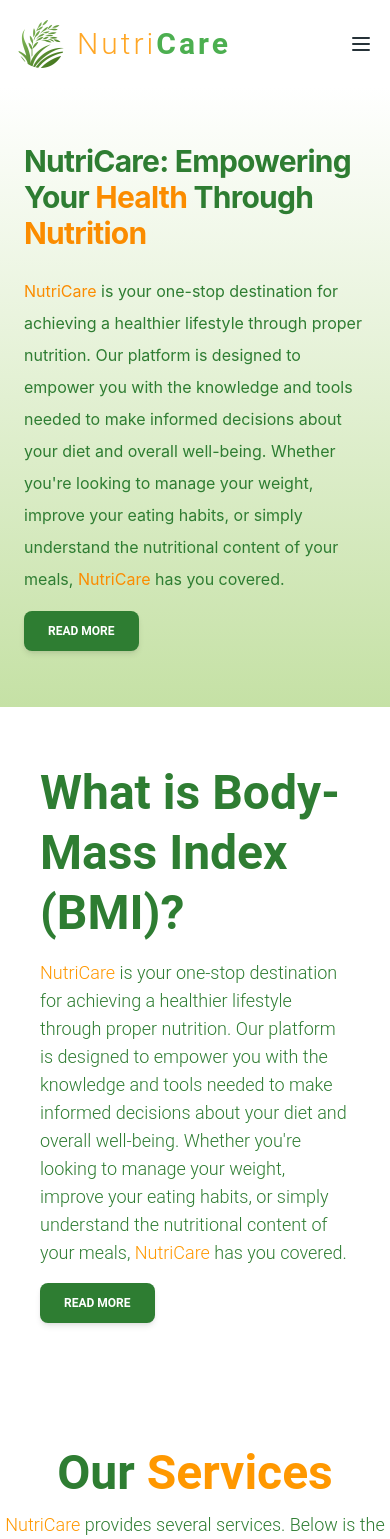
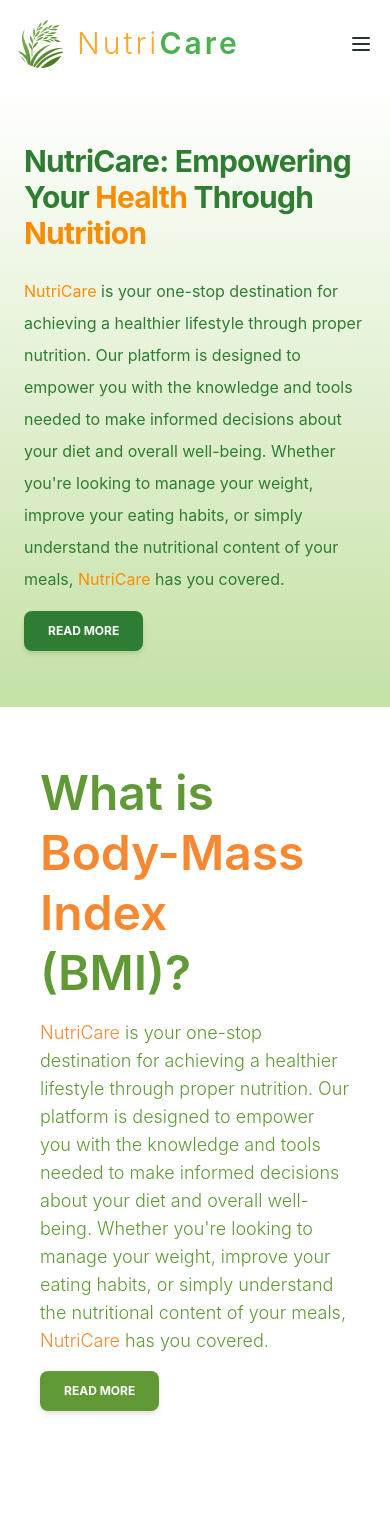
Before and after one commit to beryllwithcode/project-NutriCare, a React (Create React App) app: page / in a window 390 px wide. Shown: the top 1539 px of the page. Built offline with nearby package versions, Linux system fonts and the light colour scheme.

Commit message:
make coloring template

```diff
--- a/src/components/content/content.js
+++ b/src/components/content/content.js
@@ -13,7 +13,7 @@
 
 const Description = () => {
   return (
-    <div className="relative flex gap-14 justify-center px-10 lg:px-24 py-14 text-green-800">
+    <div className="relative flex gap-14 justify-center px-10 lg:px-24 py-14 text-nutricare-green">
       <img
         src="illustration/pana.png"
         alt="Anatomy"
@@ -21,23 +21,24 @@
       ></img>
       <div className="max-w-2xl">
         <Typography variant="h1" className="mb-4">
-          What is Body-Mass Index
+          What is <span className="text-nutricare-orange">Body-Mass Index</span>
           <br />
           (BMI)?
         </Typography>
         <Typography variant="paragraph" className="text-lg">
-          <span className="text-orange-500">NutriCare</span> is your one-stop
-          destination for achieving a healthier lifestyle through proper
-          nutrition. Our platform is designed to empower you with the knowledge
-          and tools needed to make informed decisions about your diet and
-          overall well-being. Whether you're looking to manage your weight,
+          <span className="text-nutricare-orange">NutriCare</span> is your
+          one-stop destination for achieving a healthier lifestyle through
+          proper nutrition. Our platform is designed to empower you with the
+          knowledge and tools needed to make informed decisions about your diet
+          and overall well-being. Whether you're looking to manage your weight,
           improve your eating habits, or simply understand the nutritional
           content of your meals,{" "}
-          <span className="text-orange-500">NutriCare</span> has you covered.
+          <span className="text-nutricare-orange">NutriCare</span> has you
+          covered.
         </Typography>
         <div className="mt-4 gap-x-6">
           <a href="#">
-            <Button className="bg-green-800 hover:bg-green-500">
+            <Button className="bg-nutricare-green hover:bg-green-500">
               Read More
             </Button>
           </a>
@@ -65,21 +66,25 @@
 const Services = () => {
   return (
     <>
-      <div className="relative flex flex-col justify-center text-center my-16 text-green-800">
+      <div className="relative flex flex-col justify-center text-center my-16 text-nutricare-green">
         <div className="mb-4">
           <Typography variant="h1" className="mb-2">
-            Our <span className="text-orange-500">Services</span>
+            Our <span className="text-nutricare-orange">Services</span>
           </Typography>
           <Typography variant="paragraph" className="text-lg">
-            <span className="text-orange-500">NutriCare</span> provides several
-            services. Below is the details.
+            <span className="text-nutricare-orange">NutriCare</span> provides
+            several services. Below is the details.
           </Typography>
         </div>
         <ScrollCarousel
+          autoplay={true}
+          autoplaySpeed={5}
+          speed={7}
           onReady={() => console.log("I am ready")}
           className="h-full"
+          margin={100}
         >
-          <Card className="mx-auto w-64 shadow-lg">
+          <Card className="mx-auto w-64 shadow-none bg-nutricare-greenMudaFade">
             <CardBody>
               <img src="icons/body.svg" className="mx-auto mb-2"></img>
               <Typography variant="h5" color="blue-gray" className="mb-2">
@@ -92,7 +97,7 @@
               </Typography>
             </CardBody>
           </Card>
-          <Card className="mx-auto w-64 shadow-lg">
+          <Card className="mx-auto w-64 shadow-none bg-nutricare-greenMudaFade">
             <CardBody>
               <img src="icons/article.svg" className="mx-auto mb-2 mt-2"></img>
               <Typography variant="h5" color="blue-gray" className="mb-2">
@@ -101,13 +106,13 @@
               <Typography>
                 Our articles cover a wide range of topics to empower you with
                 knowledge and tips for making positive choices in your daily
-                life. Stay informed and inspired ...
+                life. Stay informed and inspired on your wellness journey.
               </Typography>
             </CardBody>
           </Card>
-          <Card className="mx-auto w-64 shadow-lg">
+          <Card className="mx-auto w-64 shadow-none bg-nutricare-greenMudaFade">
             <CardBody>
-              <img src="icons/chat.svg" className="mx-auto mb-2 mt-2 "></img>
+              <img src="icons/nutrient.svg" className="mx-auto mb-2"></img>
               <Typography variant="h5" color="blue-gray" className="mb-2">
                 Community Forum
               </Typography>
@@ -118,7 +123,7 @@
               </Typography>
             </CardBody>
           </Card>
-          <Card className="mx-auto w-64 shadow-lg">
+          <Card className="mx-auto w-64 shadow-none bg-nutricare-greenMudaFade">
             <CardBody>
               <img src="icons/nutrient.svg" className="mx-auto mb-2"></img>
               <Typography variant="h5" color="blue-gray" className="mb-2">
@@ -140,7 +145,7 @@
   return (
     <>
       <div className="relative bg-light-green-50 rounded-ss-full rounded-se-full px-10 lg:px-24 py-16 "></div>
-      <div className="relative flex bg-light-green-50 justify-center px-10 gap-14 lg:px-24 pb-14 text-green-800">
+      <div className="relative flex bg-light-green-50 justify-center px-10 gap-14 lg:px-24 pb-14 text-nutricare-green">
         <img
           src="illustration/Character.svg"
           alt="Illustration"
@@ -148,19 +153,19 @@
         ></img>
         <div className="max-w-xl">
           <Typography variant="h1" className="mb-4">
-            Calculate your <span className="text-orange-500">Body-Mass</span>{" "}
-            Index here.
+            Calculate your{" "}
+            <span className="text-nutricare-orange">Body-Mass</span> Index here.
           </Typography>
           <Typography variant="paragraph" className="text-lg">
             Unlock a deeper understanding of your body's health with our{" "}
-            <span className="text-orange-500">BMI Test</span>. Calculate your
-            Body Mass Index (BMI) effortlessly and receive insights into your
-            weight and overall health status. Take the first step toward a
+            <span className="text-nutricare-orange">BMI Test</span>. Calculate
+            your Body Mass Index (BMI) effortlessly and receive insights into
+            your weight and overall health status. Take the first step toward a
             healthier you by knowing your BMI.
           </Typography>
           <div className="mt-4 gap-x-6">
             <a href="#">
-              <Button className="bg-green-800 hover:bg-green-500">
+              <Button className="bg-nutricare-green hover:bg-green-500">
                 Test BMI
               </Button>
             </a>
@@ -172,19 +177,19 @@
 };
 const Articles = () => {
   return (
-    <div className="relative flex flex-col justify-center bg-light-green-50 text-center px-10 lg:px-24 py-14 text-green-800">
+    <div className="relative flex flex-col justify-center bg-light-green-50 text-center px-10 lg:px-24 py-14 text-nutricare-green">
       <div className="max-w-md lg:max-w-3xl mx-auto">
         <Typography variant="h1" className="mb-2">
-          <span className="text-orange-500">NutriCare</span> Articles
+          <span className="text-nutricare-orange">NutriCare</span> Articles
         </Typography>
         <Typography variant="paragraph" className="text-lg">
           Explore a wealth of knowledge on{" "}
-          <span className="text-orange-500">NutriCare's article</span> hub,
-          covering topics ranging from{" "}
-          <span className="text-orange-500">healthy lifestyles</span> to{" "}
-          <span className="text-orange-500">nutritious foods</span>. Enhance
-          your well-being by staying informed about the latest trends and tips
-          for a healthier life.
+          <span className="text-nutricare-orange">NutriCare's article</span>{" "}
+          hub, covering topics ranging from{" "}
+          <span className="text-nutricare-orange">healthy lifestyles</span> to{" "}
+          <span className="text-nutricare-orange">nutritious foods</span>.
+          Enhance your well-being by staying informed about the latest trends
+          and tips for a healthier life.
         </Typography>
       </div>
       <div className="flex justify-center max-w-xs lg:max-w-2xl mx-auto">
@@ -198,7 +203,7 @@
               variant="text"
               size="lg"
               onClick={handlePrev}
-              className="!absolute top-2/4 left-4 text-green-800 hidden lg:block xl:block -translate-y-2/4"
+              className="!absolute top-2/4 left-4 text-nutricare-green hidden lg:block xl:block -translate-y-2/4"
             >
               <svg
                 xmlns="http://www.w3.org/2000/svg"
@@ -221,7 +226,7 @@
               variant="text"
               size="lg"
               onClick={handleNext}
-              className="!absolute top-2/4 !right-4 text-green-800 hidden lg:block xl:block -translate-y-2/4"
+              className="!absolute top-2/4 !right-4 text-nutricare-green hidden lg:block xl:block -translate-y-2/4"
             >
               <svg
                 xmlns="http://www.w3.org/2000/svg"
@@ -260,7 +265,7 @@
               <CardFooter className="pt-2">
                 <Button
                   size="lg"
-                  className="bg-green-800 hover:bg-green-500"
+                  className="bg-nutricare-green hover:bg-green-500"
                   fullWidth={true}
                 >
                   Read More
@@ -291,7 +296,7 @@
               <CardFooter className="pt-2">
                 <Button
                   size="lg"
-                  className="bg-green-800 hover:bg-green-500"
+                  className="bg-nutricare-green hover:bg-green-500"
                   fullWidth={true}
                 >
                   Read More
@@ -319,7 +324,7 @@
               <CardFooter className="pt-2">
                 <Button
                   size="lg"
-                  className="bg-green-800 hover:bg-green-500"
+                  className="bg-nutricare-green hover:bg-green-500"
                   fullWidth={true}
                 >
                   Read More
@@ -350,7 +355,7 @@
               <CardFooter className="pt-2">
                 <Button
                   size="lg"
-                  className="bg-green-800 hover:bg-green-500"
+                  className="bg-nutricare-green hover:bg-green-500"
                   fullWidth={true}
                 >
                   Read More
@@ -378,7 +383,7 @@
               <CardFooter className="pt-2">
                 <Button
                   size="lg"
-                  className="bg-green-800 hover:bg-green-500"
+                  className="bg-nutricare-green hover:bg-green-500"
                   fullWidth={true}
                 >
                   Read More
@@ -409,7 +414,7 @@
               <CardFooter className="pt-2">
                 <Button
                   size="lg"
-                  className="bg-green-800 hover:bg-green-500"
+                  className="bg-nutricare-green hover:bg-green-500"
                   fullWidth={true}
                 >
                   Read More
@@ -424,7 +429,7 @@
 };
 const Community = () => {
   return (
-    <div className="relative flex bg-light-green-50 justify-center px-10 gap-14 lg:px-24 py-14 text-green-800">
+    <div className="relative flex bg-light-green-50 justify-center px-10 gap-14 lg:px-24 py-14 text-nutricare-green">
       <img
         src="illustration/rafiki.svg"
         alt="Anatomy"
@@ -432,18 +437,18 @@
       ></img>
       <div className="max-w-xl">
         <Typography variant="h1" className="mb-4">
-          NutriCare <span className="text-orange-500">Community</span>
+          NutriCare <span className="text-nutricare-orange">Community</span>
         </Typography>
         <Typography variant="paragraph" className="text-lg">
           Join our vibrant{" "}
-          <span className="text-orange-500">community forum</span> and connect
-          with users who share their health and wellness journeys. Discuss your
-          experiences, seek advice, and provide support to others. Together, we
-          create a supportive space for achieving better health.
+          <span className="text-nutricare-orange">community forum</span> and
+          connect with users who share their health and wellness journeys.
+          Discuss your experiences, seek advice, and provide support to others.
+          Together, we create a supportive space for achieving better health.
         </Typography>
         <div className="mt-4 gap-x-6">
           <a href="#">
-            <Button className="bg-green-800 hover:bg-green-500">
+            <Button className="bg-nutricare-green hover:bg-green-500">
               Join Us!
             </Button>
           </a>
@@ -455,14 +460,14 @@
 const FoodNutrient = () => {
   return (
     <>
-      <div className="relative flex bg-light-green-50 text-right justify-center px-10 gap-14 lg:px-24 pt-14 text-green-800">
+      <div className="relative flex bg-light-green-50 text-right justify-center px-10 gap-14 lg:px-24 pt-14 text-nutricare-green">
         <div className="max-w-xl">
           <Typography variant="h1" className="mb-4">
-            <span className="text-orange-500">Food Nutrient</span> Details
+            <span className="text-nutricare-orange">Food Nutrient</span> Details
           </Typography>
           <Typography variant="paragraph" className="text-lg">
             Access a comprehensive database of food items with{" "}
-            <span className="text-orange-500">
+            <span className="text-nutricare-orange">
               detailed nutritional information
             </span>
             . Discover the nutrient content of various foods to make informed
@@ -472,7 +477,9 @@
           </Typography>
           <div className="mt-4 gap-x-6">
             <a href="#">
-              <Button className="bg-green-800 hover:bg-green-500">More</Button>
+              <Button className="bg-nutricare-green hover:bg-green-500">
+                More
+              </Button>
             </a>
           </div>
         </div>
@@ -483,30 +490,6 @@
         ></img>
       </div>
       <div className="relative bg-light-green-50 rounded-es-full rounded-ee-full px-10 lg:px-24 py-16"></div>
-    </>
-  );
-};
-
-const Geser = () => {
-  return (
-    <>
-      <h1>This is my component page</h1>
-      <p>Now i am showing my creation scroll carousel</p>
-      <ScrollCarousel
-        autoplay
-        autoplaySpeed={8}
-        speed={7}
-        onReady={() => console.log("I am ready")}
-      >
-        {[1, 2, 3, 4, 5, 6, 7, 8, 9, 10, 11].map((item) => (
-          <div
-            key={item}
-            className="bg-blue-300/20 border-2 border-blue-300/70 rounded h-36 w-48"
-          >
-            {item}
-          </div>
-        ))}
-      </ScrollCarousel>
     </>
   );
 };
--- a/src/index.css
+++ b/src/index.css
@@ -1,17 +1,16 @@
 @tailwind base;
 @tailwind components;
 @tailwind utilities;
+@import url("https://fonts.googleapis.com/css2?family=Inter:wght@300;400;700;900&display=swap");
 
 body {
   margin: 0;
-  font-family: -apple-system, BlinkMacSystemFont, 'Segoe UI', 'Roboto', 'Oxygen',
-    'Ubuntu', 'Cantarell', 'Fira Sans', 'Droid Sans', 'Helvetica Neue',
-    sans-serif;
+  font-family: "Inter", sans-serif;
   -webkit-font-smoothing: antialiased;
   -moz-osx-font-smoothing: grayscale;
 }
 
 code {
-  font-family: source-code-pro, Menlo, Monaco, Consolas, 'Courier New',
+  font-family: source-code-pro, Menlo, Monaco, Consolas, "Courier New",
     monospace;
 }
--- a/tailwind.config.js
+++ b/tailwind.config.js
@@ -10,12 +10,19 @@
   ],
   theme: {
     extend: {
+      fontFamily: {
+        sans: ["Inter", "sans-serif"],
+      },
       colors: {
-        ungu: {
-          500: "#EA906C",
+        nutricare: {
+          green: "#619937",
+          greenTua: "#416F1F",
+          greenMuda: "#619937",
+          orange: "#F68831",
+          greenMudaFade: "#EDF5DB",
         },
       },
     },
   },
   plugins: [],
-})
+});
```
